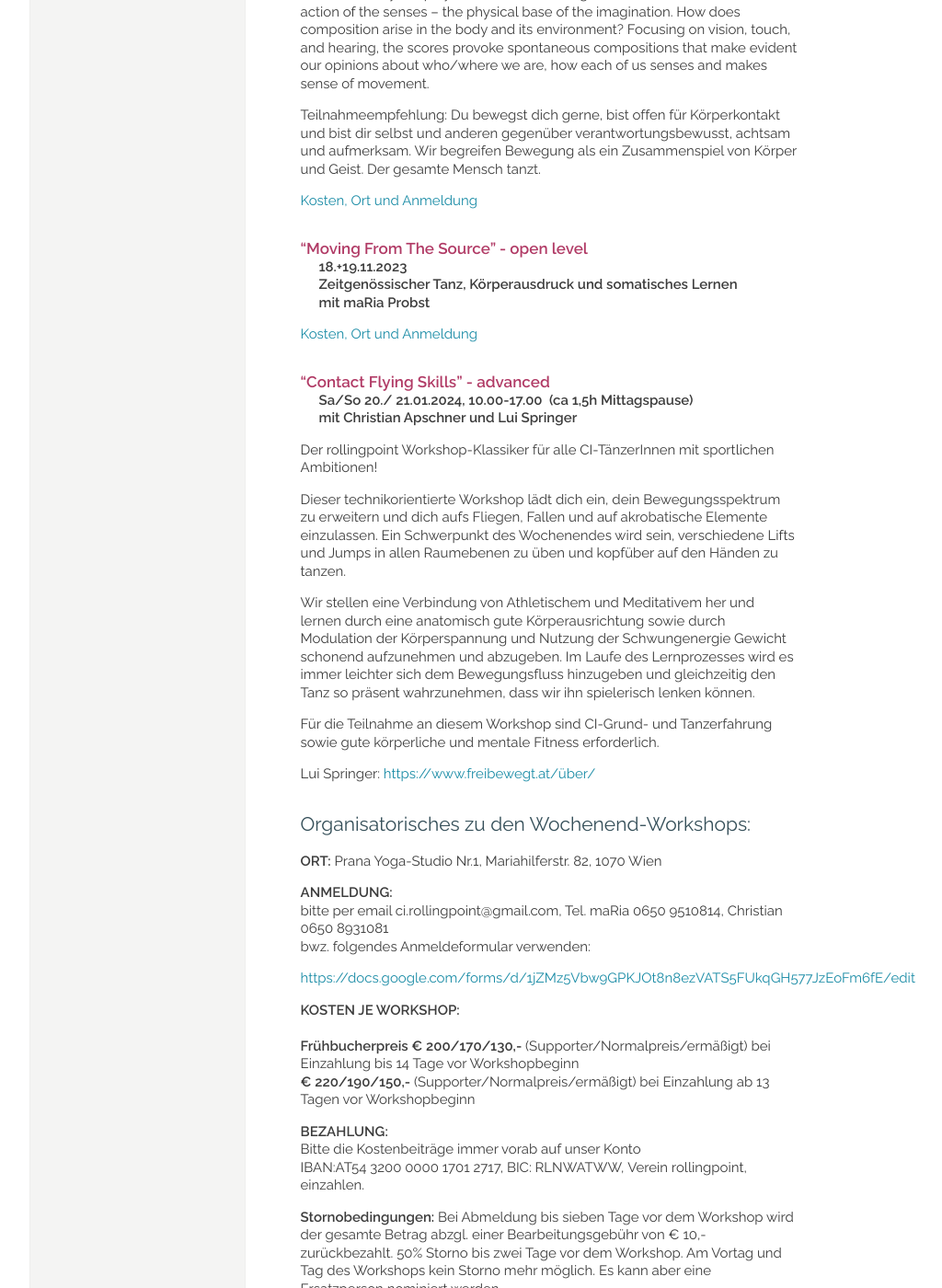
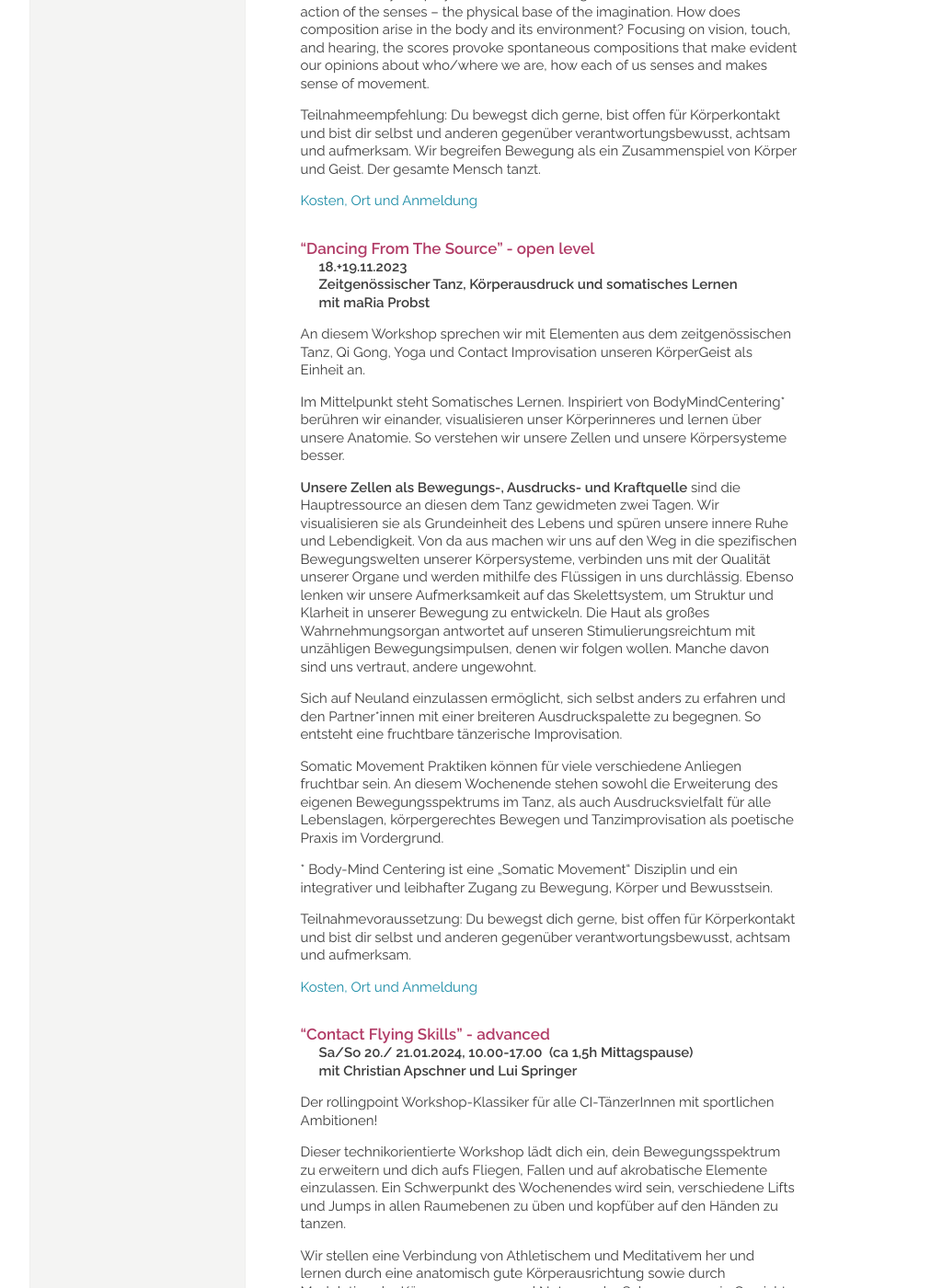
Before and after one commit to manulari/rollingpointat, a Jekyll site: the page built from _pages_de/workshops.md, in a window 1280 px wide and 1400 px high, scrolled down 1413 px. Shown: the whole window at 92% size, without its empty margins (152-1176 px from the left). Built offline with Jekyll 4.4.1, drawn with Linux system fonts in a browser that asks for light colours; comment, search, counter and statistics services are not loaded; some of the changed text lies outside the part shown.

Commit message:
Update page (de) “workshops”

```diff
--- a/_pages_de/workshops.md
+++ b/_pages_de/workshops.md
@@ -8,7 +8,7 @@ Fotocredits: He Shao Hui
 
 **[4.+5.11.2023 "Unfolding Embodied Creativity" Contact Improvisation open level mit Christian Apschner](#creativity)**\
 \
-**[18.+19.11.2023 "Moving From The Source" Zeitgenössischer Tanz, Körperausdruck und somatisches Lernen mit maRia Probst](#source)**\
+**[18.+19.11.2023 "Dancing From The Source" Zeitgenössischer Tanz, Körperausdruck und somatisches Lernen mit maRia Probst](#source)**\
 \
 **[20.+21.1.2024 Contact Flying Skills (advanced) mit Christian Apschner und Lui Springer](#flying)**
 
@@ -16,7 +16,7 @@ Fotocredits: He Shao Hui
 
 <div class="named-anchor" id="creativity"></div>
 
-#### "Unfolding Embodied Creativity - open level
+#### "Unfolding Embodied Creativity" - open level
 
 **4./5.11.2023**\
 **Contact Improvisation - Somatics - Real Time Composition - Consent Building**\
@@ -51,11 +51,25 @@ Teilnahmeempfehlung: Du bewegst dich gerne, bist offen für Körperkontakt und b
 
 <div class="named-anchor" id="source"></div>
 
-#### **"Moving From The Source" - open level**
+#### **"Dancing From The Source" - open level**
 
 **18.+19.11.2023**\
  **Zeitgenössischer Tanz, Körperausdruck und somatisches Lernen**\
  **mit maRia Probst**
+
+An diesem Workshop sprechen wir mit Elementen aus dem zeitgenössischen Tanz, Qi Gong, Yoga und Contact Improvisation unseren KörperGeist als Einheit an.
+
+Im Mittelpunkt steht Somatisches Lernen. Inspiriert von BodyMindCentering* berühren wir einander, visualisieren unser Körperinneres und lernen über unsere Anatomie. So verstehen wir unsere Zellen und unsere Körpersysteme besser.
+
+**Unsere Zellen als Bewegungs-, Ausdrucks- und Kraftquelle** sind die Hauptressource an diesen dem Tanz gewidmeten zwei Tagen. Wir visualisieren sie als Grundeinheit des Lebens und spüren unsere innere Ruhe und Lebendigkeit. Von da aus machen wir uns auf den Weg in die spezifischen Bewegungswelten unserer Körpersysteme, verbinden uns mit der Qualität unserer Organe und werden mithilfe des Flüssigen in uns durchlässig. Ebenso lenken wir unsere Aufmerksamkeit auf das Skelettsystem, um Struktur und Klarheit in unserer Bewegung zu entwickeln. Die Haut als großes Wahrnehmungsorgan antwortet auf unseren Stimulierungsreichtum mit unzähligen Bewegungsimpulsen, denen wir folgen wollen. Manche davon sind uns vertraut, andere ungewohnt.
+
+Sich auf Neuland einzulassen ermöglicht, sich selbst anders zu erfahren und den Partner*innen mit einer breiteren Ausdruckspalette zu begegnen. So entsteht eine fruchtbare tänzerische Improvisation.
+
+Somatic Movement Praktiken können für viele verschiedene Anliegen fruchtbar sein. An diesem Wochenende stehen sowohl die Erweiterung des eigenen Bewegungsspektrums im Tanz, als auch Ausdrucksvielfalt für alle Lebenslagen, körpergerechtes Bewegen und Tanzimprovisation als poetische Praxis im Vordergrund.
+
+\* Body-Mind Centering ist eine „Somatic Movement“ Disziplin und ein integrativer und leibhafter Zugang zu Bewegung, Körper und Bewusstsein.
+
+Teilnahmevoraussetzung: Du bewegst dich gerne, bist offen für Körperkontakt und bist dir selbst und anderen gegenüber verantwortungsbewusst, achtsam und aufmerksam.
 
 [Kosten, Ort und Anmeldung](#orga)
 
@@ -98,8 +112,6 @@ Bitte die Kostenbeiträge immer vorab auf unser Konto\
 IBAN:AT54 3200 0000 1701 2717, BIC: RLNWATWW, Verein rollingpoint, einzahlen.
 
 **Stornobedingungen:** Bei Abmeldung bis sieben Tage vor dem Workshop wird der gesamte Betrag abzgl. einer Bearbeitungsgebühr von € 10,- zurückbezahlt. 50% Storno bis zwei Tage vor dem Workshop. Am Vortag und Tag des Workshops kein Storno mehr möglich. Es kann aber eine Ersatzperson nominiert werden.
-
-
 
 ## RÜCKBLICK:
 
```
